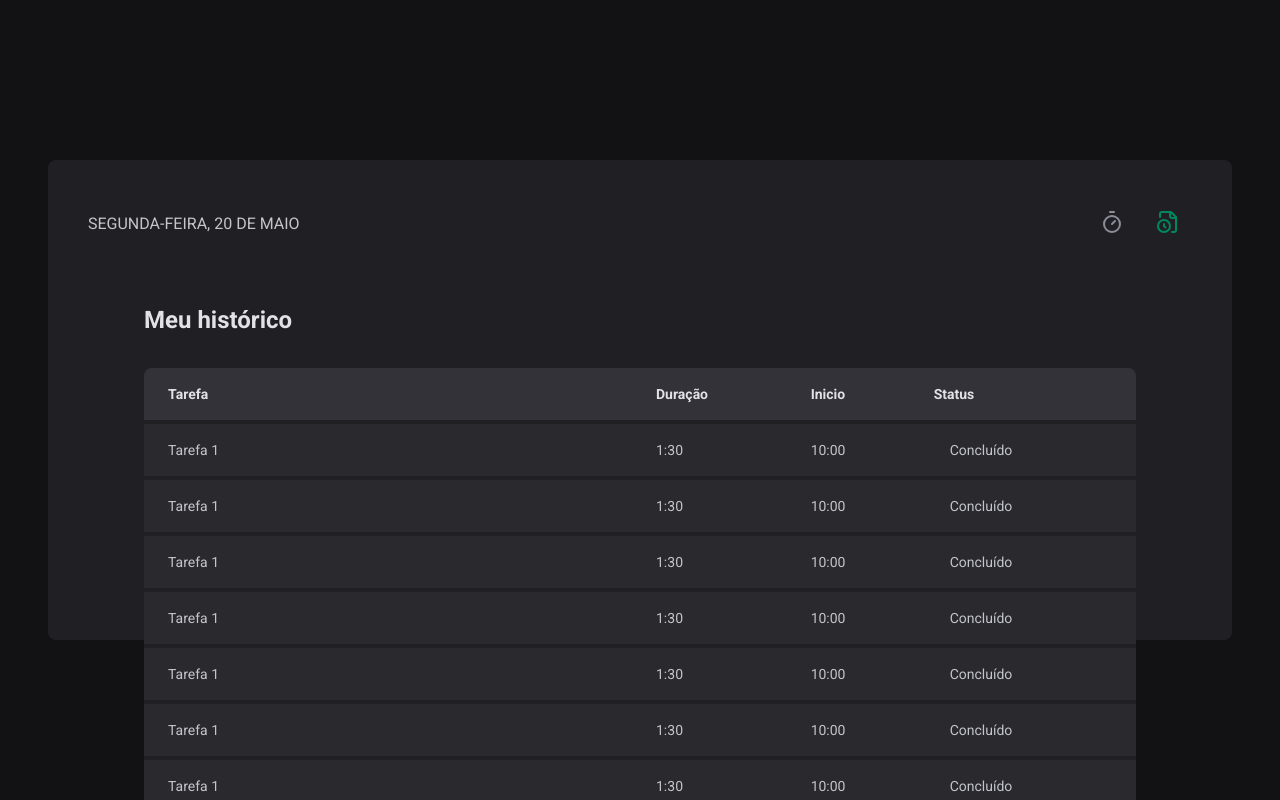
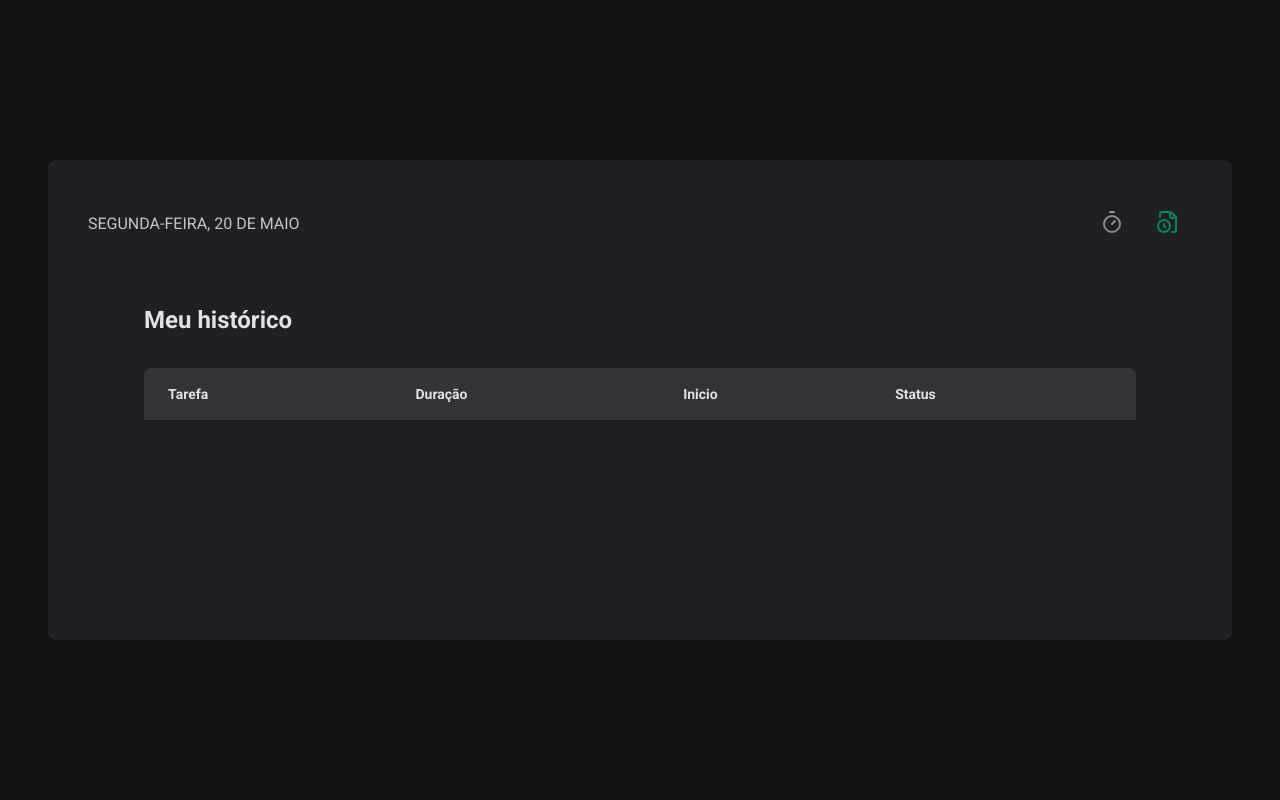
Before and after one commit to CesarNeo/work-timer, a Next.js app: page /history in a window 1280 px wide. Shown: the top 800 px of the page. Built offline with nearby package versions, Linux system fonts and the light colour scheme.

Commit message:
feat: list cycles in history page

```diff
--- a/src/contexts/cycles.tsx
+++ b/src/contexts/cycles.tsx
@@ -11,6 +11,7 @@ import {
 import type { ICycle } from '@/pages/home/types'
 
 interface ICyclesContext {
+  cycles: ICycle[]
   currentCycle: ICycle | undefined
   activeCycleId: string | null
   hasActiveCycle: boolean
@@ -89,6 +90,7 @@ function CyclesProvider({ children }: { children: ReactNode }) {
   return (
     <CyclesContext.Provider
       value={{
+        cycles: cyclesState,
         currentCycle,
         hasActiveCycle,
         activeCycleId: activeCycleIdState,
--- a/src/pages/history-page/components/task-status.tsx
+++ b/src/pages/history-page/components/task-status.tsx
@@ -6,9 +6,9 @@ function TaskStatus({ className, statusColor, ...props }: ITaskStatusProps) {
   return (
     <span
       {...props}
+      data-status={statusColor}
       className={cn(
-        'flex items-center gap-2 before:size-2 before:rounded-full',
-        `before:bg-${statusColor}-500`,
+        'flex items-center gap-2 before:size-2 before:rounded-full data-[status="green"]:before:bg-green-500 data-[status="red"]:before:bg-red-500 data-[status="yellow"]:before:bg-yellow-500',
         className,
       )}
     />
--- a/src/pages/history-page/index.tsx
+++ b/src/pages/history-page/index.tsx
@@ -1,8 +1,17 @@
+'use client'
+
+import { formatDistanceToNow } from 'date-fns'
+import { ptBR } from 'date-fns/locale/pt-BR'
+
+import { useCyclesContext } from '@/contexts/cycles'
+
 import TableCellColumn from './components/table-cell-column'
 import TableHeadColumn from './components/table-head-column'
 import TaskStatus from './components/task-status'
 
 function HistoryTemplate() {
+  const { cycles } = useCyclesContext()
+
   return (
     <main className="flex flex-1 flex-col p-14">
       <h1 className="text-2xl font-bold text-gray-100">Meu histórico</h1>
@@ -23,15 +32,30 @@ function HistoryTemplate() {
           </thead>
 
           <tbody>
-            {Array.from({ length: 10 }).map((_, index) => (
-              <tr key={index}>
+            {cycles.map((cycles) => (
+              <tr key={cycles.id}>
                 <TableCellColumn className="w-1/2 pl-6">
-                  Tarefa 1
+                  {cycles.task}
                 </TableCellColumn>
-                <TableCellColumn>1:30</TableCellColumn>
-                <TableCellColumn>10:00</TableCellColumn>
+                <TableCellColumn>{cycles.minutesAmount}</TableCellColumn>
+                <TableCellColumn>
+                  {formatDistanceToNow(cycles.startDate, {
+                    addSuffix: true,
+                    locale: ptBR,
+                  })}
+                </TableCellColumn>
                 <TableCellColumn className="pr-6">
-                  <TaskStatus statusColor="yellow">Concluído</TaskStatus>
+                  {cycles.finishedDate && (
+                    <TaskStatus statusColor="green">Concluído</TaskStatus>
+                  )}
+
+                  {cycles.interruptedDate && (
+                    <TaskStatus statusColor="red">Interrompido</TaskStatus>
+                  )}
+
+                  {!cycles.finishedDate && !cycles.interruptedDate && (
+                    <TaskStatus statusColor="yellow">Em andamento</TaskStatus>
+                  )}
                 </TableCellColumn>
               </tr>
             ))}
```
